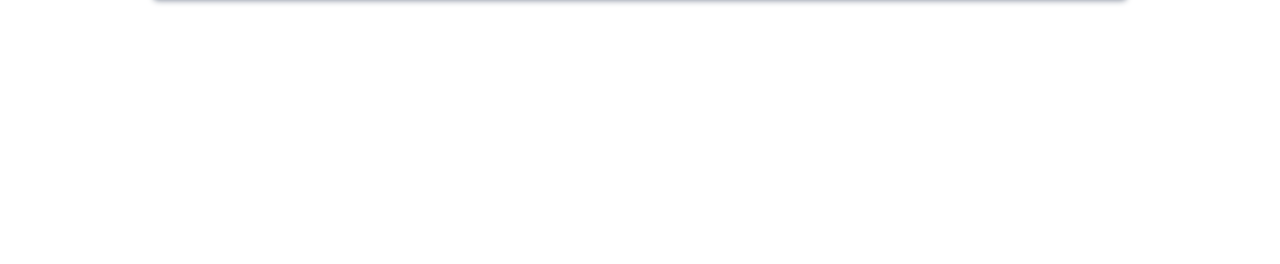
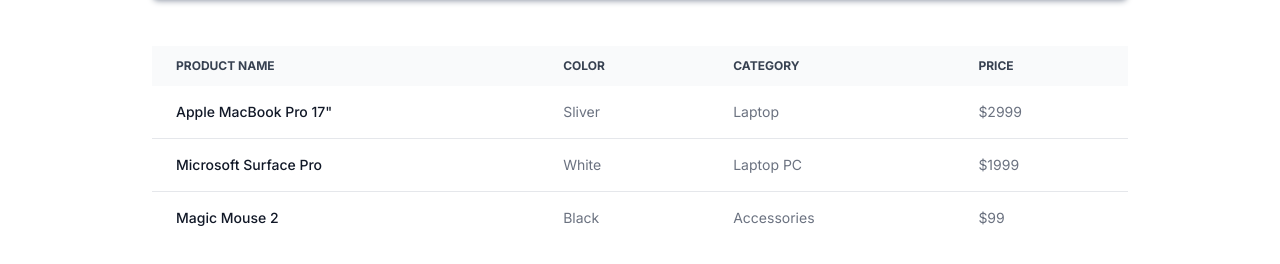
Before and after one commit to majamin/vite-vue-tailwind-starter, a Vue app: page / in a window 1280 px wide. Shown: the part 3674-3938 px from the top of the page. Before the commit the page ends 3768 px from the top, so only its background shows below. Built offline with nearby package versions, Linux system fonts and the light colour scheme.

Commit message:
add table example

```diff
--- a/src/App.vue
+++ b/src/App.vue
@@ -16,6 +16,7 @@
 import CTASimpleCenter from "@/components/full/CTASimpleCenter.vue";
 import CTASplitImage from "@/components/full/CTASplitImage.vue";
 import PageSectionFAQ from "@/components/full/PageSectionFAQ.vue";
+import TableTemplate from "@/components/full/TableTemplate.vue";
 </script>
 
 <template>
@@ -40,6 +41,7 @@
     <CTASimpleCenter class="container mx-auto" />
     <!-- <CTASplitImage class="container mx-auto sm:rounded-md" /> -->
     <CTASplitImage />
-    <PageSectionFAQ class="container mx-auto"/>
+    <PageSectionFAQ class="container mx-auto" />
+    <TableTemplate class="container mx-auto" />
   </main>
 </template>
--- /dev/null
+++ b/src/components/full/TableTemplate.vue
@@ -0,0 +1,53 @@
+<script setup lang="ts">
+</script>
+<template>
+  <div class="relative overflow-x-auto">
+    <table class="w-full text-left text-sm text-gray-500 dark:text-gray-400">
+      <thead
+        class="bg-gray-50 text-xs uppercase text-gray-700 dark:bg-gray-700 dark:text-gray-400"
+      >
+        <tr>
+          <th scope="col" class="py-3 px-6">Product name</th>
+          <th scope="col" class="py-3 px-6">Color</th>
+          <th scope="col" class="py-3 px-6">Category</th>
+          <th scope="col" class="py-3 px-6">Price</th>
+        </tr>
+      </thead>
+      <tbody>
+        <tr class="border-b bg-white dark:border-gray-700 dark:bg-gray-800">
+          <th
+            scope="row"
+            class="whitespace-nowrap py-4 px-6 font-medium text-gray-900 dark:text-white"
+          >
+            Apple MacBook Pro 17"
+          </th>
+          <td class="py-4 px-6">Sliver</td>
+          <td class="py-4 px-6">Laptop</td>
+          <td class="py-4 px-6">$2999</td>
+        </tr>
+        <tr class="border-b bg-white dark:border-gray-700 dark:bg-gray-800">
+          <th
+            scope="row"
+            class="whitespace-nowrap py-4 px-6 font-medium text-gray-900 dark:text-white"
+          >
+            Microsoft Surface Pro
+          </th>
+          <td class="py-4 px-6">White</td>
+          <td class="py-4 px-6">Laptop PC</td>
+          <td class="py-4 px-6">$1999</td>
+        </tr>
+        <tr class="bg-white dark:bg-gray-800">
+          <th
+            scope="row"
+            class="whitespace-nowrap py-4 px-6 font-medium text-gray-900 dark:text-white"
+          >
+            Magic Mouse 2
+          </th>
+          <td class="py-4 px-6">Black</td>
+          <td class="py-4 px-6">Accessories</td>
+          <td class="py-4 px-6">$99</td>
+        </tr>
+      </tbody>
+    </table>
+  </div>
+</template>
```
